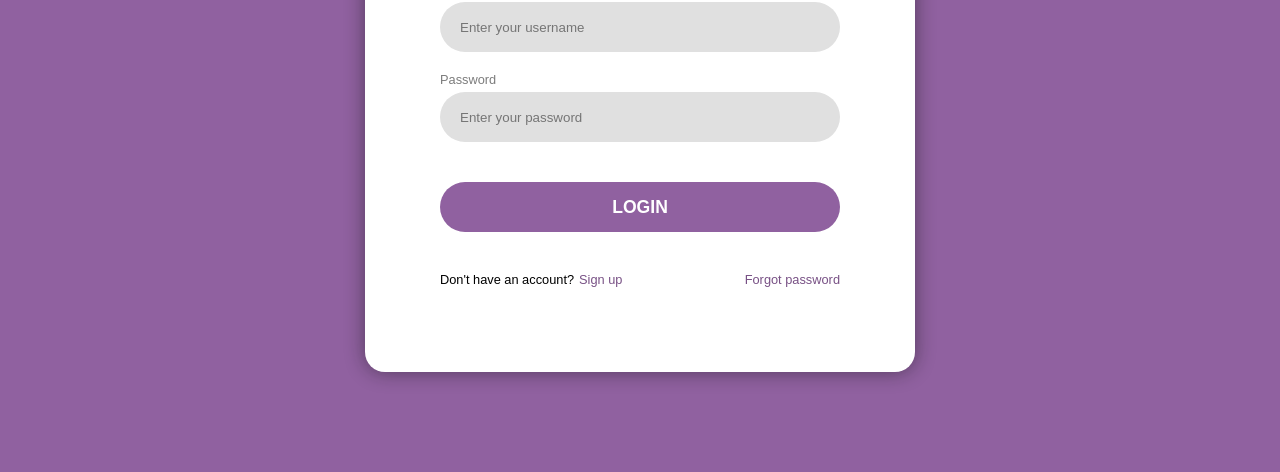
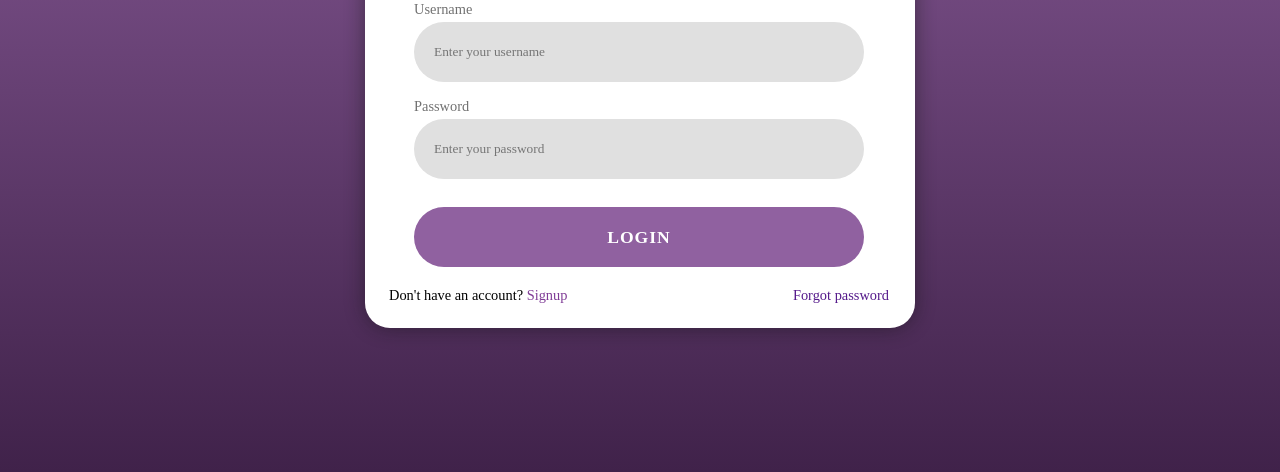
Before and after one commit to ch1yde/Login-Form, a plain HTML site: page index.html in a window 1280 px wide. Shown: the part 328-800 px from the top of the page. Drawn offline with Linux system fonts and the light colour scheme; a web font is replaced by a local one.

Commit message:
loginform 2nd attempt

```diff
--- /dev/null
+++ b/css/fonts.css
@@ -0,0 +1,4 @@
+@font-face {
+    font-family: "Google Sans";
+    src: url(https://fonts.googleapis.com/css2?family=Google+Sans:ital,opsz,wght@0,17..18,400..700;1,17..18,400..700&display=swap);
+}
--- a/css/style.css
+++ b/css/style.css
@@ -1,140 +1,193 @@
+@import url(variable.css);
+@import url(fonts.css);
+
+/*page reset*/
 * {
+    margin: 0;
     padding: 0;
-    margin: 0;
     box-sizing: border-box;
-    font-family: "Google Sans", sans-serif;
+    font-family: "Google Sans";
+    text-decoration: none;
+    -webkit-tap-highlight-color: transparent;
+}
 
-
-}
 
 body {
     display: flex;
+    justify-content: center;
+    align-items: center;
+    background-color: var(--page-primary-color);
+    background: var(--page-background-color);
+    min-height: 100vh;
+    min-height: 100dvh;
+    padding: 20px;
+    min-width: 368px;
+}
+
+img {
+    height: var(--img-size);
+    border-radius: var(--img-radius);
+    pointer-events: none;
+}
+
+.frame__accountSetup {
+    display: flex;
+    flex-direction: column;
+    background-color: var(--page-secondary-color);
+    border-radius: var(--frame-radius);
+    padding: var(--frame-padding-phone);
+    box-shadow: var(--frame-shadow);
+    width: 550px;
+    height: 100%;
+    transition: all ease-out 0.15s;
+}
+
+.form__content {
+    display: none;
+    flex-direction: column;
     align-items: center;
     justify-content: center;
-    background-color: #9061A0;
-    padding: 20px;
-    height: 100vh;
-    height: 100dvh;
-
+    gap: var(--content-gap);
+    height: 100%;
+    width: 100%;
 }
 
-.forms img {
-    height: 80px;
-    width: 80px;
-    border-radius: 50%;
-}
-.forms {
+#toggleLogin:checked ~ #loginForm {
     display: flex;
-    background-color: #FFFFFF;
-    align-items: center;
-    justify-content: center;;
-    flex-direction: column;
-    padding: 20px;
-    border-radius: 20px;
-    white-space: nowrap;
-    width: 100%;
-    max-width: 550px;
-    height: 100%;
-    min-height: 550px;
-    max-height: 600px;
-    box-shadow: 0 0 20px #1212127c;
-
 }
 
-h1 {
-    color: #9061A0;
-    font-size: 40px;
+#toggleSignup:checked ~ #signupForm {
+    display: flex;
 }
 
-.frontdesk {
-    display: none;
+.form__titlePage {
+    display: flex;
+    flex-wrap: wrap;
+    flex-direction: column;
+    align-items: center;
+    justify-content: center;
+    text-align: center;
+    gap: var(--content-gap);
+    font-size: 1.2em;
+    color: var(--title-primary-color);
+    width: 100%;
+}
+
+.form__accountSetup {
+    display: flex;
     flex-direction: column;
     width: 100%;
-    max-width: 400px;
-
+    max-width: 450px;
 }
 
-.loginlabel {
-    margin-bottom: 5px;
-    font-size: 0.8em;
-    color: #7c7c7c;
+.form__accountSetup .inputs {
+    margin-bottom: var(--content-hg-margin);
+    margin-top: var(--content-sm-margin);
+    border: var(--input-border);
+    background-color: var(--input-primary-color);
+    padding-left: var(--input-padding);
+    padding-right: var(--input-padding);
+    height: var(--input-height-phone);
+    border-radius: var(--input-radius);
+    width: 100%;
 }
 
-input {
-    border-radius: 50px;
-    margin-bottom: 20px;
-    height: 50px;
+.form__accountSetup .labels {
+    color: var(--label-primary-color);
+    font-size: 0.9em;
 }
 
-.loginInputs {
+.form__accountSetup .button {
+    border: var(--btn-border);
+    background-color: var(--btn-primary-color);
+    border-radius: var(--btn-radius);
+    color: var(--btn-text-color);
+    height: var(--btn-height-phone);
+    margin-top: var(--content-lg-margin);
+    font-size: 1.1em;
+    font-weight: bold;
+    letter-spacing: 1px;
+}
 
-    border: none;
-    background-color: #e0e0e0;
-    padding: 20px;
+.form__options {
+    display: flex;
+    flex-wrap: wrap;
+    width: 100%;
+    font-size: 0.8em;
+    margin-top: var(--content-sm-margin);
+}
+
+.form__options .left {
+    text-align: start;
+    width: 50%;
+}
+
+.form__options label {
+    color: var(--link-primary-color)
+}
+
+.form__options .right {
+    text-align: end;
+    width: 50%;
+}
 
 
-}
-
-.formPrompts {
-    display: flex;
-    margin-top: 20px;
-    width: 100%;
-    white-space: wrap;
-    font-size: 0.8em;
-}
-
-.formPrompts .left {
-    width: 50%;
-    display: flex;
-    flex-wrap: wrap;
-    gap: 5px;
-}
-
-.formPrompts .right {
-    width: 50%;
-    display: flex;
-    justify-content: flex-end;
-}
-
-.submitButton {
-    margin-top: 20px;
-    border: none;
-    background-color: #9061A0;
-    color: #FFFFFF;
-    font-weight: bold;
-    height: 50px;
-    font-size: 1.1em;
-}
-
-a {
-    color: #785185;
-    text-decoration: none;
-}
-
-input:focus {
-        outline: none;
-        color: #414141;
-
-    }
-
-#toggleSignup:checked ~ #frontdesk2 {display: flex;}
-#toggleLogin:checked ~ #frontdesk1 {display: flex;}
-
-.logformat {
-    color: #785185;
+.inputs:focus {
+    outline: none;
 }
 
 @media (hover:hover) and (pointer:fine) {
-    .loginInputs:hover:not(:focus) {
-        background-color: #c9c9c9;
+    .frame__accountSetup:hover {
+        transform: var(--hover-frame);
+        transition: all ease-out 0.15s;
+    }
+
+    .inputs:hover:not(:focus) {
+        outline: var(--hover-input);
 
     }
-    .logformat:hover {
-        text-decoration: underline;
+    .button:hover {
+        background-color: var(--hover-primary-color);
+    }
+    .form__options label:hover, .form__options a:hover {
+        text-decoration: var(--hover-link);
+    }
+}
+
+@media (hover:none) and (pointer:coarse) {
+    .inputs:active {
+        outline: var(--hover-input);
+
+    }
+    .button:active {
+        background-color: var(--hover-primary-color);
+    }
+    .form__options label:active, .form__options a:active {
+        text-decoration: var(--hover-link);
+    }
+}
+
+
+@media (min-width: 1024px) {
+
+    .form__options {
+        font-size: 0.9em;
     }
 
-    a:hover {
+    .frame__accountSetup {
+        padding: var(--frame-padding-desktop);
+    }
 
-    text-decoration: underline;
+    .form__accountSetup .inputs {
+        height: var(--input-height-desktop);
+        width: 100%;
+    }
+
+    .form__accountSetup .button {
+        height: var(--btn-height-desktop);
+    }
+
+    .form__content {
+        max-width: 500px;
+    }
 }
-}
--- /dev/null
+++ b/css/variable.css
@@ -0,0 +1,57 @@
+:root {
+    /* page colors */
+    --page-primary-color: #9061a0;
+    --page-background-color: linear-gradient(to bottom, #9061a0, #40224a);
+    --page-secondary-color: #FFFFFF;
+
+    /*content spacing*/
+    --content-gap: 16px;
+    --content-sm-margin: 4px;
+    --content-m-margin: 8px;
+    --content-lg-margin: 12px;
+    --content-hg-margin: 16px;
+
+    /*frame customization*/
+    --frame-radius: 25px;
+    --frame-padding-phone: 16px;
+    --frame-padding-desktop: 24px;
+    --frame-shadow: 0 0 20px #1212127e;
+
+    /*text colors*/
+    --title-primary-color: #9059a2;
+    --title-secondary-color: var(--page-secondary-color);
+    --text-primary-color: #121212;
+    --label-primary-color: #717171;
+    --link-primary-color: #803d97;
+
+    /*button customization*/
+    --btn-radius: 30px;
+    --btn-border: none;
+    --btn-shadow: 0 0 20px #1212127e;
+    --btn-margin: 16px;
+    --btn-primary-color: #9061a0;
+    --btn-text-color: #FFFFFF;
+    --btn-height-phone: var(--input-height-phone);
+    --btn-height-desktop: var(--input-height-desktop);
+
+
+
+    /*input customization*/
+    --input-border: none;
+    --input-primary-color: #e0e0e0;
+    --input-height-phone: 50px;
+    --input-height-desktop: 60px;
+    --input-padding: 20px;
+    --input-radius: 30px;
+
+    /*logos*/
+    --img-size: 85px;
+    --img-radius: 50%;
+
+    /*hovers*/
+    --hover-primary-color: #784e86;
+    --hover-input: 2px solid #b4b2b2;
+    --hover-link: underline;
+    --hover-frame: scale(1.05);
+    --hover-input-border: none;
+}
--- a/index.html
+++ b/index.html
@@ -6,54 +6,69 @@
     <link rel="preconnect" href="https://fonts.googleapis.com">
     <link rel="preconnect" href="https://fonts.gstatic.com" crossorigin>
     <link href="https://fonts.googleapis.com/css2?family=Google+Sans:ital,opsz,wght@0,17..18,400..700;1,17..18,400..700&display=swap" rel="stylesheet">
-    <link rel="preload" href="images/Facebook Logo.png" as="image">
-    <link rel="icon" href="images/Facebook Logo.png">
+    <link rel="icon" href="images/Facebook Logo.png" type="image/png">
     <link rel="stylesheet" href="css/style.css">
     <title>Login Form</title>
 </head>
+<body>
 
-<body>
-    <div class="forms">
-        <img src="images/Facebook Logo.png">
-        <h1>Login</h1>
+    <div class="frame__accountSetup">
 
-        <input type="radio" id="toggleSignup" name="log" hidden>
-        <input type=radio name="log" id="toggleLogin" hidden checked>
+        <input type="radio" id="toggleLogin" name="showContent" hidden checked>
+        <input type="radio" id="toggleSignup" name="showContent" hidden>
 
+        <div class="form__content" id="loginForm">
+            <div class="form__titlePage">
+                <img src="images/Facebook Logo.png">
+                <h1>Welcome Back</h1>
+            </div>
 
-        <form id="frontdesk1" class="frontdesk">
-            <label for="username" class="loginlabel">Username</label>
-            <input type="username" id="username" placeholder="Enter your username" class="loginInputs" autocomplete="off" autofocus="on">
-            <label for="password" class="loginlabel">Password</label>
-            <input type="password" id="password" placeholder="Enter your password" class="loginInputs">
-            <input type="submit" id="login" value="LOGIN" class="submitButton">
+            <form class="form__accountSetup">
+                <label for="username" class="labels">Username</label>
+                <input type="username" class="inputs" id="username" placeholder="Enter your username" autofocus>
+                <label for="password" class="labels">Password</label>
+                <input type="password" class="inputs" id="password" placeholder="Enter your password">
+                <input type="submit" value="LOGIN" class="button">
+            </form>
 
-            <div class="formPrompts">
-                <p class="left">Don't have an account? <label for="toggleSignup" class="logformat">Sign up</label></p>
+            <div class="form__options">
+                <div class="left">
+                    <p>Don't have an account? <label for="toggleSignup">Signup</label></p>
+                </div>
+
                 <div class="right">
                     <a href="">Forgot password</a>
                 </div>
             </div>
-        </form>
+        </div>
 
-        <form id="frontdesk2" class="frontdesk">
-            <label for="newusername" class="loginlabel">New username</label>
-            <input type="username" id="newusername" placeholder="Enter your new username" class="loginInputs" autocomplete="off" autofocus="on">
-            <label for="newpassword" class="loginlabel">Password</label>
-            <input type="password" id="newpassword" placeholder="Enter your password" class="loginInputs">
-            <label for="confirmpassword" class="loginlabel">Confirm password</label>
-            <input type="password" id="confirmpassword" placeholder="Re-enter your password" class="loginInputs">
-            <input type="submit" id="login" value="SIGNUP" class="submitButton">
+        <div class="form__content"  id="signupForm">
+            <div class="form__titlePage">
+                <img src="images/Facebook Logo.png" draggable="false">
+                <h1>Create New Account</h1>
+            </div>
 
-            <div class="formPrompts">
-                <p class="left">Don't have an account? <label for="toggleLogin" class="logformat">Sign in</label></p>
+            <form class="form__accountSetup">
+                <label for="newusername" class="labels">Username</label>
+                <input type="username" class="inputs" id="newusername" placeholder="Enter new username">
+                <label for="newpassword" class="labels">Password</label>
+                <input type="password" class="inputs" id="newpassword" placeholder="Enter new password">
+                <label for="confirmPassword" class="labels">New Password</label>
+                <input type="password" class="inputs" id="confirmPassword" placeholder="Re enter password">
+                <input type="submit" value="SIGNUP" class="button">
+            </form>
+
+            <div class="form__options">
+                <div class="left">
+                    <p>Don't have an account? <label for="toggleLogin">Login</label></p>
+                </div>
 
                 <div class="right">
                     <a href="">Forgot password</a>
                 </div>
+            </div>
+        </div>
+    </div>
 
-            </div>
-        </form>
-    </div>
 </body>
 </html>
```
